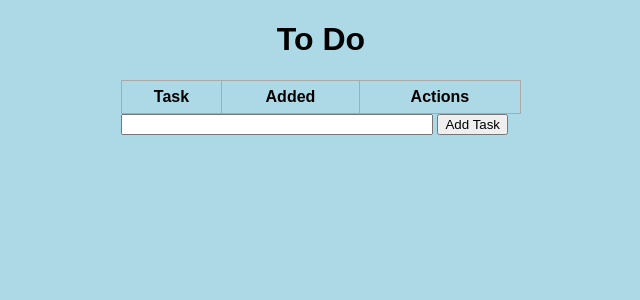
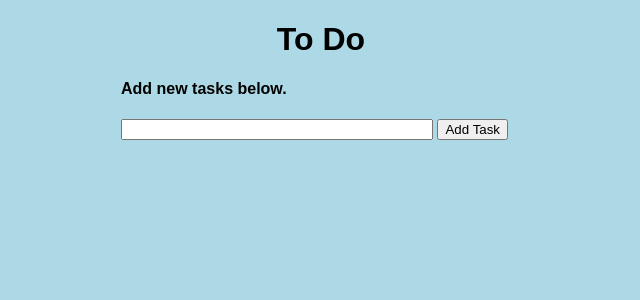
Before and after one commit to GlendleNguyen/Flask-Task, a Flask app: page / in a window 1280 px wide. Shown: the top 300 px of the page, without its empty margins (319-959 px from the left). Run offline with Flask 2, Linux system fonts and the light colour scheme; data that the repository does not hold is empty.

Commit message:
Update index.html

```diff
--- a/templates/index.html
+++ b/templates/index.html
@@ -7,7 +7,10 @@
 {% block body %}
 <div class="content">
     <h1 style="text-align: center">To Do</h1>
+    {% if tasks|length < 1 %}
+    <h4>Add new tasks below.</h4>
 
+    {% else %}
     <table>
         <tr>
             <th>Task</th>
@@ -27,6 +30,7 @@
         </tr>
         {% endfor %}
     </table>
+    {% endif %}
 
     <form action="/" method="POST">
         <input type="text" name="content" id="content">
```
